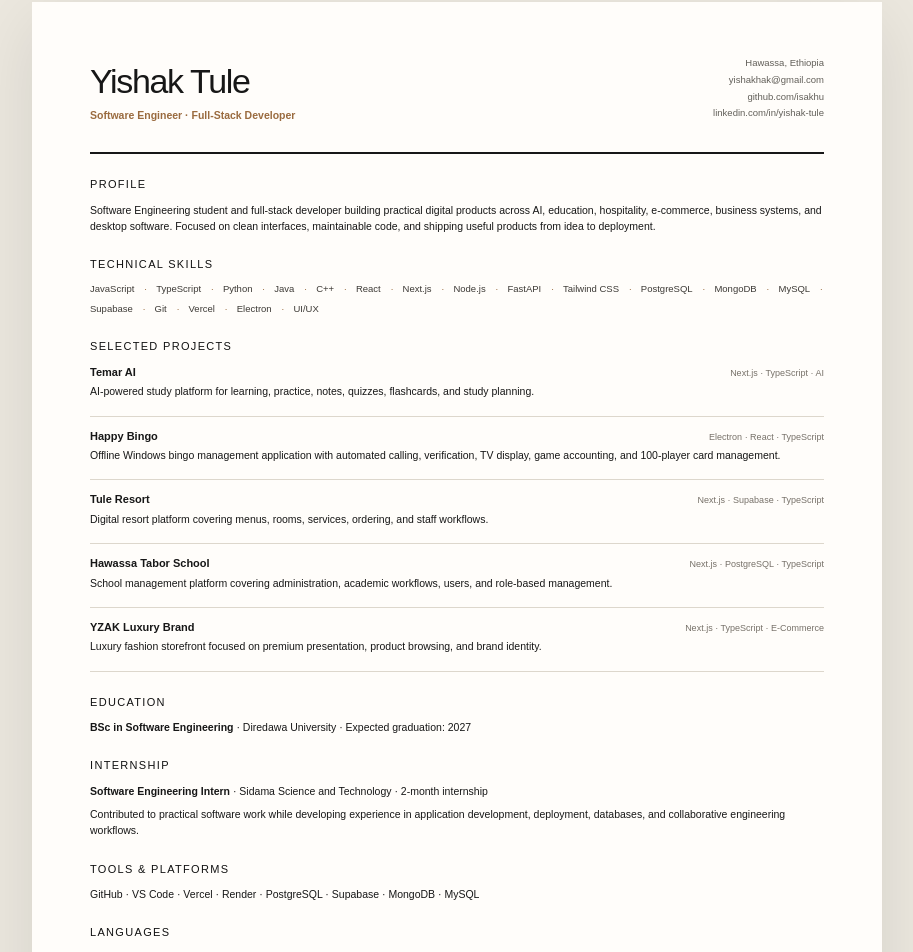
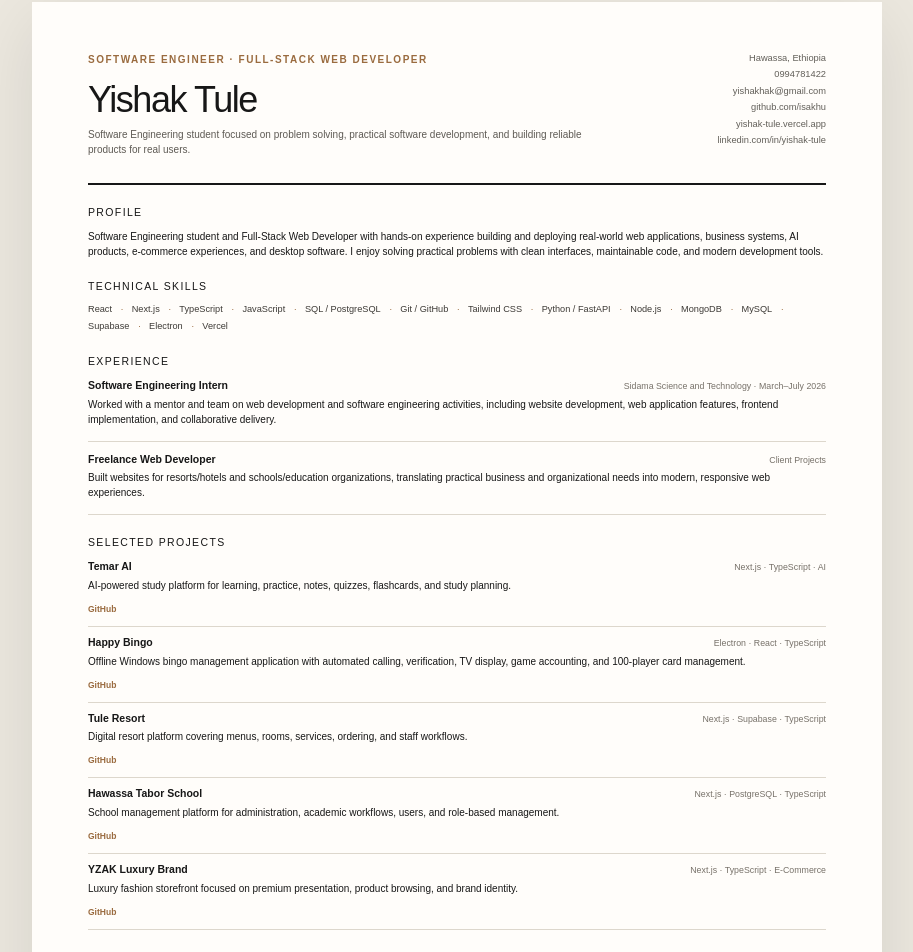
Before and after one commit to isakhu/yishak-tule, a Next.js app: page /resume in a window 1280 px wide. Shown: the part 96-1048 px from the top of the page, without its empty margins (183-1096 px from the left). Built offline with nearby package versions, Linux system fonts and the light colour scheme; a web font is replaced by a local one.

Commit message:
Update resume with finalized education, experience, skills, and projects

```diff
--- a/app/resume/page.tsx
+++ b/app/resume/page.tsx
@@ -5,33 +5,38 @@ const projects = [
     name: "Temar AI",
     text: "AI-powered study platform for learning, practice, notes, quizzes, flashcards, and study planning.",
     stack: "Next.js · TypeScript · AI",
+    github: "https://github.com/isakhu/Temar-AI",
   },
   {
     name: "Happy Bingo",
     text: "Offline Windows bingo management application with automated calling, verification, TV display, game accounting, and 100-player card management.",
     stack: "Electron · React · TypeScript",
+    github: "https://github.com/isakhu/happy-bingo",
   },
   {
     name: "Tule Resort",
     text: "Digital resort platform covering menus, rooms, services, ordering, and staff workflows.",
     stack: "Next.js · Supabase · TypeScript",
+    github: "https://github.com/isakhu/Tule-Resort",
   },
   {
     name: "Hawassa Tabor School",
-    text: "School management platform covering administration, academic workflows, users, and role-based management.",
+    text: "School management platform for administration, academic workflows, users, and role-based management.",
     stack: "Next.js · PostgreSQL · TypeScript",
+    github: "https://github.com/isakhu/hawassa-tabor-school",
   },
   {
     name: "YZAK Luxury Brand",
     text: "Luxury fashion storefront focused on premium presentation, product browsing, and brand identity.",
     stack: "Next.js · TypeScript · E-Commerce",
+    github: "https://github.com/isakhu/yzak-luxury-brand",
   },
 ];
 
 const skills = [
-  "JavaScript", "TypeScript", "Python", "Java", "C++", "React", "Next.js", "Node.js",
-  "FastAPI", "Tailwind CSS", "PostgreSQL", "MongoDB", "MySQL", "Supabase", "Git",
-  "Vercel", "Electron", "UI/UX",
+  "React", "Next.js", "TypeScript", "JavaScript", "SQL / PostgreSQL", "Git / GitHub",
+  "Tailwind CSS", "Python / FastAPI", "Node.js", "MongoDB", "MySQL", "Supabase",
+  "Electron", "Vercel",
 ];
 
 export default function ResumePage() {
@@ -45,20 +50,23 @@ export default function ResumePage() {
       <article className="resume-paper">
         <header className="resume-header">
           <div>
+            <p className="resume-eyebrow">SOFTWARE ENGINEER · FULL-STACK WEB DEVELOPER</p>
             <h1>Yishak Tule</h1>
-            <p className="resume-role">Software Engineer · Full-Stack Developer</p>
+            <p className="resume-summary">Software Engineering student focused on problem solving, practical software development, and building reliable products for real users.</p>
           </div>
           <div className="resume-contact">
             <span>Hawassa, Ethiopia</span>
+            <span>0994781422</span>
             <a href="mailto:yishakhak@gmail.com">yishakhak@gmail.com</a>
             <a href="https://github.com/isakhu" target="_blank" rel="noreferrer">github.com/isakhu</a>
+            <a href="https://yishak-tule.vercel.app/" target="_blank" rel="noreferrer">yishak-tule.vercel.app</a>
             <a href="https://www.linkedin.com/in/yishak-tule" target="_blank" rel="noreferrer">linkedin.com/in/yishak-tule</a>
           </div>
         </header>
 
         <section>
           <h2>Profile</h2>
-          <p>Software Engineering student and full-stack developer building practical digital products across AI, education, hospitality, e-commerce, business systems, and desktop software. Focused on clean interfaces, maintainable code, and shipping useful products from idea to deployment.</p>
+          <p>Software Engineering student and Full-Stack Web Developer with hands-on experience building and deploying real-world web applications, business systems, AI products, e-commerce experiences, and desktop software. I enjoy solving practical problems with clean interfaces, maintainable code, and modern development tools.</p>
         </section>
 
         <section>
@@ -67,12 +75,30 @@ export default function ResumePage() {
         </section>
 
         <section>
+          <h2>Experience</h2>
+          <div className="resume-experience">
+            <div className="resume-entry">
+              <div className="resume-entry-title"><strong>Software Engineering Intern</strong><span>Sidama Science and Technology · March–July 2026</span></div>
+              <p>Worked with a mentor and team on web development and software engineering activities, including website development, web application features, frontend implementation, and collaborative delivery.</p>
+            </div>
+            <div className="resume-entry">
+              <div className="resume-entry-title"><strong>Freelance Web Developer</strong><span>Client Projects</span></div>
+              <p>Built websites for resorts/hotels and schools/education organizations, translating practical business and organizational needs into modern, responsive web experiences.</p>
+            </div>
+          </div>
+        </section>
+
+        <section>
           <h2>Selected Projects</h2>
           <div className="resume-projects">
             {projects.map((project) => (
               <div className="resume-project" key={project.name}>
-                <div className="resume-project-title"><strong>{project.name}</strong><span>{project.stack}</span></div>
+                <div className="resume-project-title">
+                  <strong>{project.name}</strong>
+                  <span>{project.stack}</span>
+                </div>
                 <p>{project.text}</p>
+                <a className="resume-project-link" href={project.github} target="_blank" rel="noreferrer">GitHub</a>
               </div>
             ))}
           </div>
@@ -80,23 +106,16 @@ export default function ResumePage() {
 
         <section>
           <h2>Education</h2>
-          <p><strong>BSc in Software Engineering</strong> · Diredawa University · Expected graduation: 2027</p>
+          <p><strong>BSc in Software Engineering</strong> · Dire Dawa University · Started October 2023</p>
+          <p>Expected Graduation: 2027</p>
         </section>
 
         <section>
-          <h2>Internship</h2>
-          <p><strong>Software Engineering Intern</strong> · Sidama Science and Technology · 2-month internship</p>
-          <p>Contributed to practical software work while developing experience in application development, deployment, databases, and collaborative engineering workflows.</p>
-        </section>
-
-        <section>
-          <h2>Tools & Platforms</h2>
-          <p>GitHub · VS Code · Vercel · Render · PostgreSQL · Supabase · MongoDB · MySQL</p>
-        </section>
-
-        <section>
-          <h2>Languages</h2>
-          <p>English · Amharic</p>
+          <h2>Additional</h2>
+          <p><strong>Projects:</strong> 20+ GitHub projects built across software engineering, web development, AI, education, hospitality, e-commerce, and desktop software.</p>
+          <p><strong>Languages:</strong> English (Professional working proficiency) · Amharic (Fluent) · Sidama (Basic)</p>
+          <p><strong>Certifications:</strong> None yet</p>
+          <p><strong>References:</strong> Available upon request</p>
         </section>
       </article>
 
@@ -129,45 +148,58 @@ export default function ResumePage() {
         .resume-paper {
           width: min(850px, 100%);
           margin: 0 auto;
-          padding: 54px 58px;
+          padding: 50px 56px;
           background: #fffdfa;
           box-shadow: 0 18px 70px rgba(0,0,0,.1);
         }
         .resume-header {
-          display: flex;
+          display: grid;
+          grid-template-columns: 1fr auto;
           justify-content: space-between;
-          gap: 40px;
-          padding-bottom: 22px;
+          gap: 42px;
+          padding-bottom: 20px;
           border-bottom: 2px solid #171717;
         }
-        .resume-header h1 { margin: 0; font-size: 34px; letter-spacing: -.04em; }
-        .resume-role { margin: 5px 0 0; color: #9a6b3f; font-size: 14px; font-weight: 700; }
-        .resume-contact { display: flex; flex-direction: column; align-items: flex-end; gap: 3px; font-size: 9.5px; color: #625f59; line-height: 1.45; }
+        .resume-eyebrow {
+          margin: 0 0 6px;
+          color: #9a6b3f;
+          font-size: 9px;
+          font-weight: 800;
+          letter-spacing: .15em;
+        }
+        .resume-header h1 { margin: 0; font-size: 36px; letter-spacing: -.04em; }
+        .resume-summary { max-width: 520px; margin: 8px 0 0; color: #5e5a54; font-size: 10.5px; line-height: 1.5; }
+        .resume-contact { display: flex; flex-direction: column; align-items: flex-end; gap: 3px; font-size: 9.3px; color: #625f59; line-height: 1.45; text-align: right; }
         .resume-contact a { color: inherit; text-decoration: none; }
-        .resume-paper section { margin-top: 22px; }
-        .resume-paper h2 { margin: 0 0 9px; font-family: Arial, Helvetica, sans-serif; font-size: 11px; letter-spacing: .12em; text-transform: uppercase; }
-        .resume-paper p { margin: 0 0 7px; font-size: 10.5px; line-height: 1.55; }
-        .resume-skills { display: flex; flex-wrap: wrap; gap: 6px 9px; }
-        .resume-skills span { font-size: 9.5px; color: #3d3a36; }
-        .resume-skills span:not(:last-child)::after { content: " ·"; color: #9a6b3f; margin-left: 7px; }
-        .resume-projects { display: grid; gap: 11px; }
-        .resume-project { padding-bottom: 9px; border-bottom: 1px solid #ddd7cc; }
-        .resume-project-title { display: flex; justify-content: space-between; gap: 20px; align-items: baseline; }
-        .resume-project-title strong { font-size: 11px; }
-        .resume-project-title span { font-size: 9px; color: #777169; }
-        .resume-project p { margin-top: 3px; }
+        .resume-paper section { margin-top: 20px; }
+        .resume-paper h2 { margin: 0 0 8px; font-family: Arial, Helvetica, sans-serif; font-size: 10.5px; letter-spacing: .13em; text-transform: uppercase; color: #171717; }
+        .resume-paper p { margin: 0 0 6px; font-size: 10px; line-height: 1.5; }
+        .resume-skills { display: flex; flex-wrap: wrap; gap: 4px 8px; }
+        .resume-skills span { font-size: 9.2px; color: #3d3a36; }
+        .resume-skills span:not(:last-child)::after { content: " ·"; color: #9a6b3f; margin-left: 6px; }
+        .resume-experience { display: grid; gap: 10px; }
+        .resume-entry { padding-bottom: 8px; border-bottom: 1px solid #ddd7cc; }
+        .resume-entry-title, .resume-project-title { display: flex; justify-content: space-between; gap: 20px; align-items: baseline; }
+        .resume-entry-title strong, .resume-project-title strong { font-size: 10.5px; }
+        .resume-entry-title span, .resume-project-title span { font-size: 8.8px; color: #777169; text-align: right; }
+        .resume-entry p { margin-top: 3px; }
+        .resume-projects { display: grid; gap: 8px; }
+        .resume-project { padding-bottom: 7px; border-bottom: 1px solid #ddd7cc; }
+        .resume-project p { margin-top: 3px; margin-bottom: 2px; }
+        .resume-project-link { font-size: 8.5px; color: #9a6b3f; text-decoration: none; font-weight: 700; }
         @media (max-width: 650px) {
           .resume-page { padding: 15px; }
           .resume-paper { padding: 32px 24px; }
-          .resume-header { flex-direction: column; gap: 16px; }
-          .resume-contact { align-items: flex-start; }
-          .resume-project-title { flex-direction: column; gap: 3px; }
+          .resume-header { grid-template-columns: 1fr; gap: 16px; }
+          .resume-contact { align-items: flex-start; text-align: left; }
+          .resume-entry-title, .resume-project-title { flex-direction: column; gap: 3px; }
+          .resume-entry-title span, .resume-project-title span { text-align: left; }
         }
         @media print {
           .no-print { display: none !important; }
           .resume-page { padding: 0; background: white; }
           .resume-paper { width: 100%; box-shadow: none; padding: 0; }
-          @page { size: A4; margin: 14mm; }
+          @page { size: A4; margin: 13mm; }
         }
       `}</style>
     </main>
```
